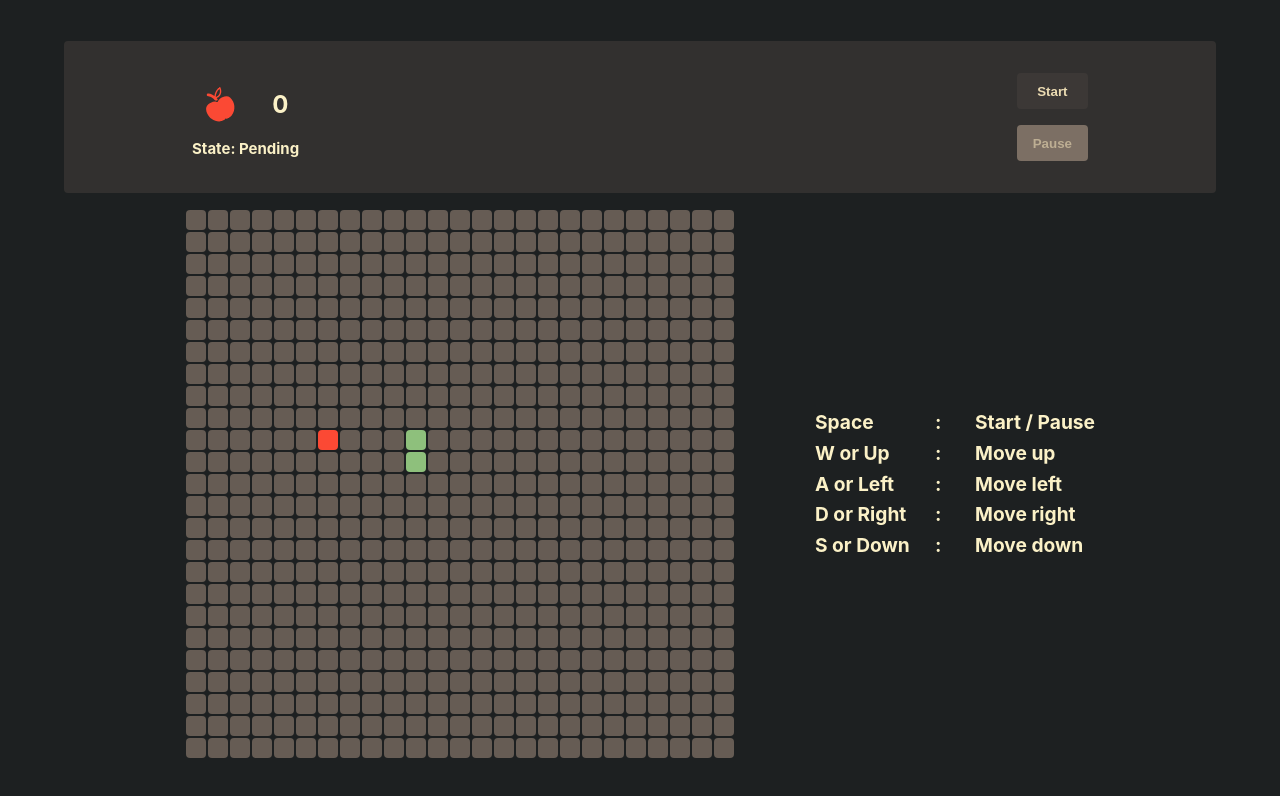
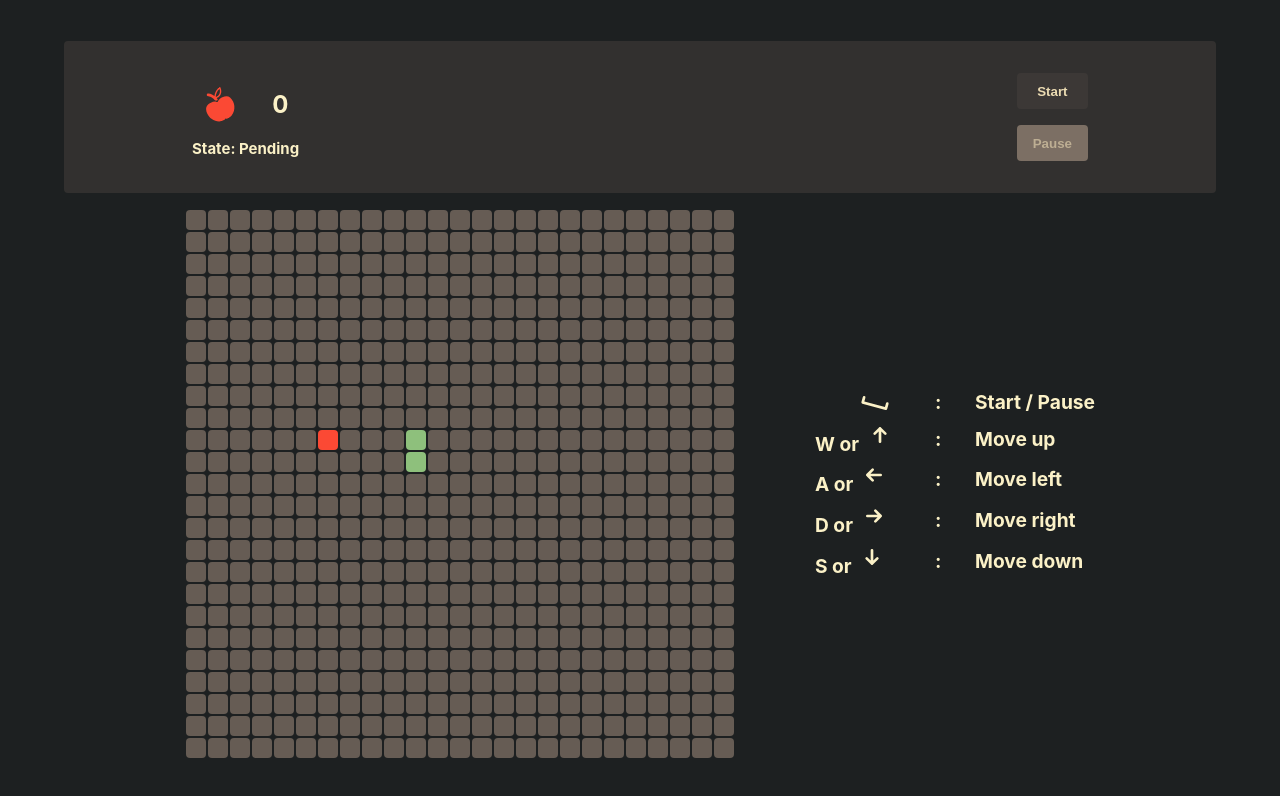
Before and after one commit to JavierPoduje/vue-snake, a Vue app: page / in a window 1280 px wide. Shown: the top 796 px of the page. Built offline with nearby package versions, Linux system fonts and the light colour scheme.

Commit message:
feat: improve instructions display

```diff
--- a/src/App.vue
+++ b/src/App.vue
@@ -3,32 +3,7 @@
     <GameNavbar />
     <section class="main__game">
       <GameGrid :apple="gameStore?.apple" :grid="grid" />
-      <section class="instructions">
-        <!-- Change state -->
-        <p class="instructions__text">Space</p>
-        <p class="instructions__text">:</p>
-        <p class="instructions__text">Start / Pause</p>
-
-        <!-- Move up -->
-        <p class="instructions__text">W or Up</p>
-        <p class="instructions__text">:</p>
-        <p class="instructions__text">Move up</p>
-
-        <!-- Move left -->
-        <p class="instructions__text">A or Left</p>
-        <p class="instructions__text">:</p>
-        <p class="instructions__text">Move left</p>
-
-        <!-- Move right -->
-        <p class="instructions__text">D or Right</p>
-        <p class="instructions__text">:</p>
-        <p class="instructions__text">Move right</p>
-
-        <!-- Move down -->
-        <p class="instructions__text">S or Down</p>
-        <p class="instructions__text">:</p>
-        <p class="instructions__text">Move down</p>
-      </section>
+      <GameInstructions />
     </section>
   </main>
 </template>
@@ -38,6 +13,7 @@
   import useGameStore from './stores/game.ts'
   import GameNavbar from './components/GameNavbar.vue'
   import GameGrid from './components/GameGrid.vue'
+  import GameInstructions from './components/GameInstructions.vue'
   import { GameState, Direction } from './models.ts'
 
   const gameStore = useGameStore()
@@ -123,16 +99,6 @@
       gap: 5rem;
       align-items: center;
       justify-content: center;
-
-      .instructions {
-        display: grid;
-        grid-template-columns: 3fr 1fr 3fr;
-
-        &__text {
-          font-size: 1.2rem;
-          font-weight: bold;
-        }
-      }
     }
   }
 </style>
--- /dev/null
+++ b/src/components/GameInstructions.vue
@@ -0,0 +1,101 @@
+<template>
+  <section>
+    <!-- Change state -->
+    <div class="instruction">
+      <img :src="spaceSvg" alt="space" class="space" />
+      <p class="instruction__text">:</p>
+      <p class="instruction__text">Start / Pause</p>
+    </div>
+
+    <!-- Move up -->
+    <div class="instruction">
+      <p class="instruction__text">
+        W or <img :src="arrowDownSvg" alt="up arrow" class="arrow_up" />
+      </p>
+      <p class="instruction__text">:</p>
+      <p class="instruction__text">Move up</p>
+    </div>
+
+    <!-- Move left -->
+    <div class="instruction">
+      <p class="instruction__text">
+        A or <img :src="arrowDownSvg" alt="left arrow" class="arrow_left" />
+      </p>
+      <p class="instruction__text">:</p>
+      <p class="instruction__text">Move left</p>
+    </div>
+
+    <!-- Move right -->
+    <div class="instruction">
+      <p class="instruction__text">
+        D or <img :src="arrowDownSvg" alt="right arrow" class="arrow_right" />
+      </p>
+      <p class="instruction__text">:</p>
+      <p class="instruction__text">Move right</p>
+    </div>
+
+    <!-- Move down -->
+    <div class="instruction">
+      <p class="instruction__text">
+        S or <img :src="arrowDownSvg" alt="down arrow" class="arrow_down" />
+      </p>
+      <p class="instruction__text">:</p>
+      <p class="instruction__text">Move down</p>
+    </div>
+  </section>
+</template>
+
+<script setup lang="ts">
+  import spaceSvg from '../assets/svg/space.svg'
+  import arrowDownSvg from '../assets/svg/arrow-down.svg'
+</script>
+
+<style scoped lang="scss">
+  .instruction {
+    display: grid;
+    grid-template-columns: 3fr 1fr 3fr;
+    flex-direction: row;
+    justify-content: space-between;
+    align-items: center;
+    width: 100%;
+
+    &__text {
+      font-size: 1.2rem;
+      font-weight: bold;
+    }
+  }
+
+  .space {
+    width: 2rem;
+    height: 2rem;
+    transform: rotate(15deg);
+    justify-self: center;
+  }
+
+  .arrow_up {
+    width: 2rem;
+    height: 2rem;
+    justify-self: center;
+    transform: rotate(180deg);
+  }
+
+  .arrow_left {
+    width: 2rem;
+    height: 2rem;
+    justify-self: center;
+    transform: rotate(90deg);
+  }
+
+  .arrow_down {
+    width: 2rem;
+    height: 2rem;
+    justify-self: center;
+  }
+
+  .arrow_right {
+    width: 2rem;
+    height: 2rem;
+    justify-self: center;
+    transform: rotate(-90deg);
+  }
+</style>
```
Also changed, not shown: src/assets/svg/arrow-down.svg (added), src/assets/svg/space.svg (added).
